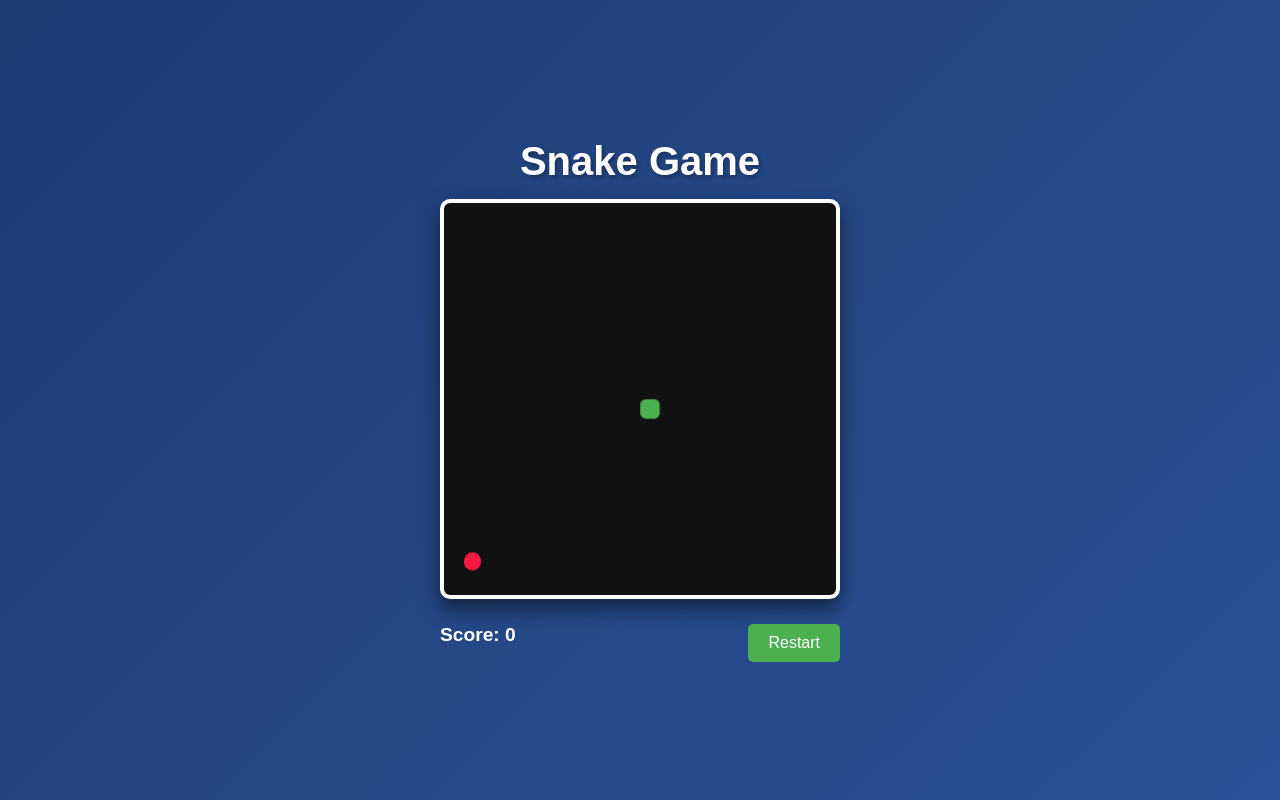
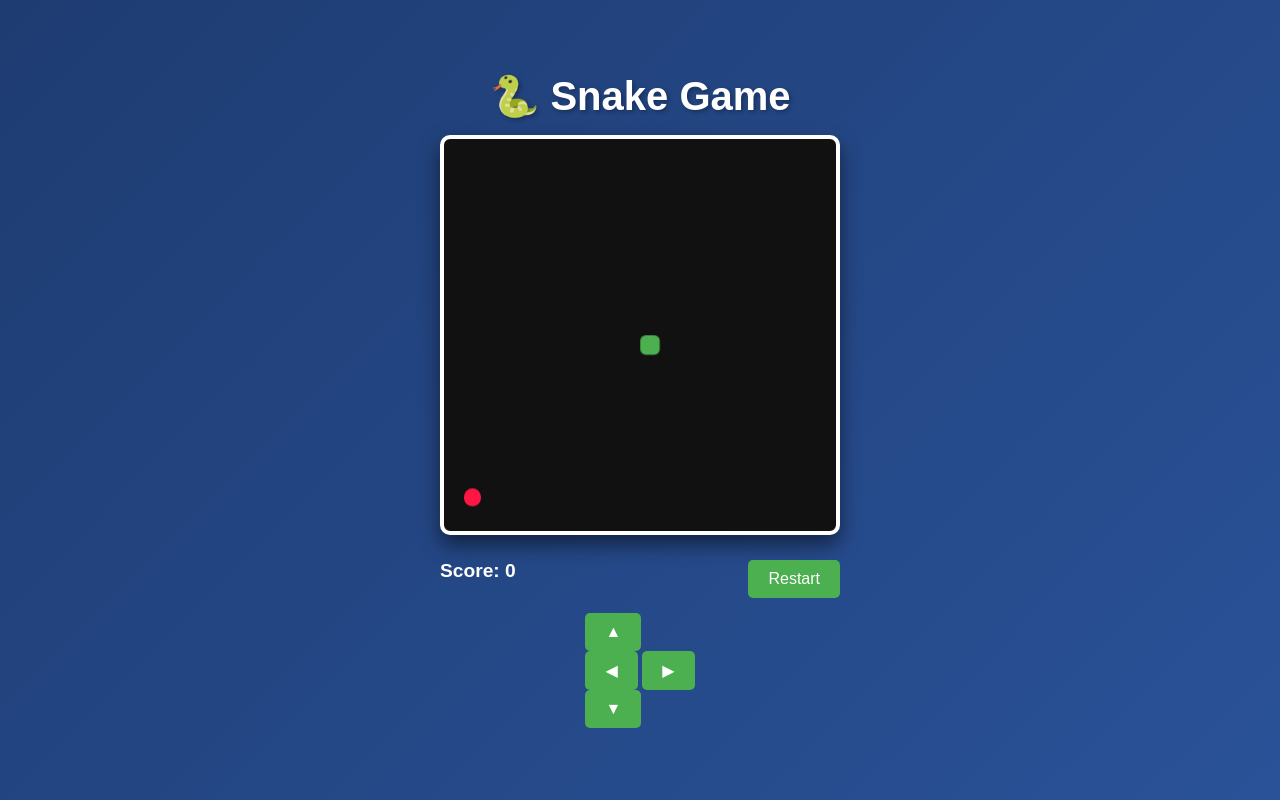
Before and after one commit to FarheenMalak/Snake-Game, a plain HTML site: page index.html in a window 1280 px wide. Drawn offline with Linux system fonts and the light colour scheme.

Commit message:
Update index.html

```diff
--- a/index.html
+++ b/index.html
@@ -8,11 +8,21 @@
 </head>
 <body>
   <div class="game-container">
-    <h1 class="game-title">Snake Game</h1>
+    <h1 class="game-title">🐍 Snake Game</h1>
     <div class="game-board" id="gameBoard"></div>
+
     <div class="game-info">
       <h2 id="scoreDisplay">Score: 0</h2>
       <button id="restartButton">Restart</button>
+    </div>
+
+    <div class="controls">
+      <button class="control-btn" id="upBtn">▲</button>
+      <div class="horizontal-controls">
+        <button class="control-btn" id="leftBtn">◀</button>
+        <button class="control-btn" id="rightBtn">▶</button>
+      </div>
+      <button class="control-btn" id="downBtn">▼</button>
     </div>
   </div>
 
```
